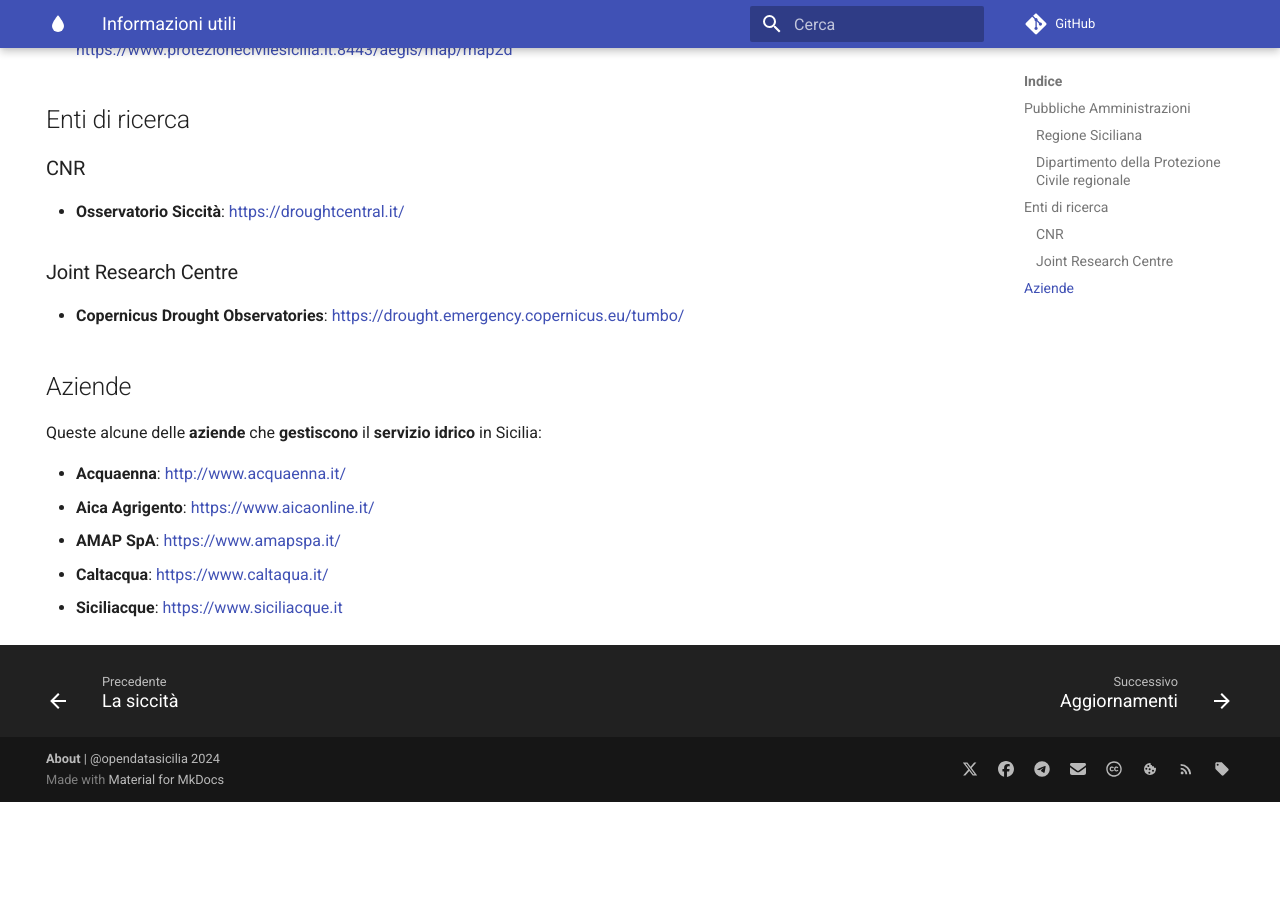
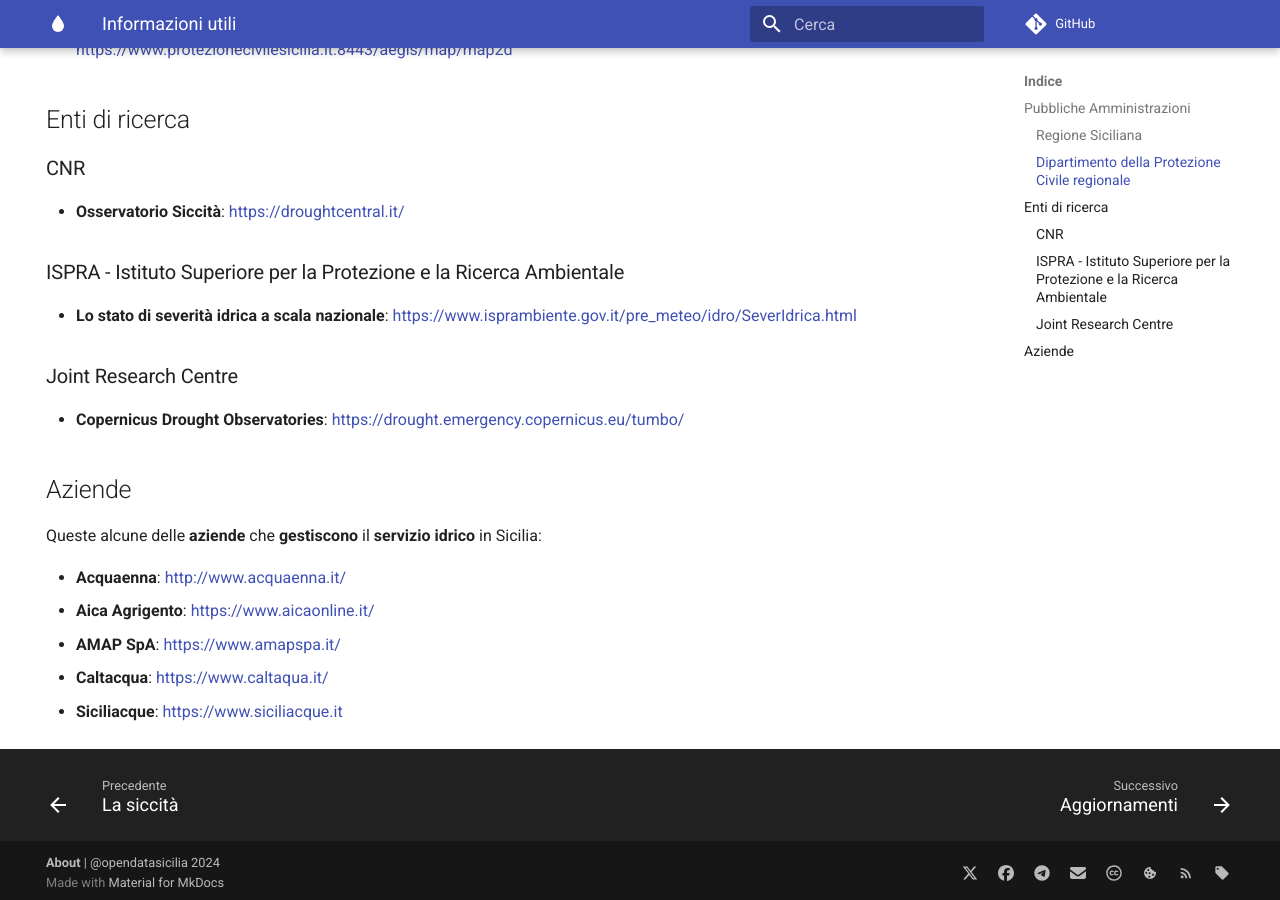
Before and after one commit to opendatasicilia/emergenza-idrica-sicilia, an MkDocs documentation site: the page built from docs/informazioni/index.md, in a window 1280 px wide and 900 px high, scrolled down 753 px. Built offline with MkDocs 1.6.1 and Material for MkDocs 9.7.7, drawn with Linux system fonts in a browser that asks for light colours; comment, search, counter and statistics services are not loaded; before the commit the page ends 1555 px from its top, so only the background shows below that.

```diff
--- a/docs/informazioni/index.md
+++ b/docs/informazioni/index.md
@@ -29,6 +29,10 @@ A seguire una serie di informazioni utili correlate al progetto.
 
 - **Osservatorio Siccità**: <https://droughtcentral.it/>
 
+### ISPRA - Istituto Superiore per la Protezione e la Ricerca Ambientale
+
+- **Lo stato di severità idrica a scala nazionale**: <https://www.isprambiente.gov.it/pre_meteo/idro/SeverIdrica.html>
+
 ### Joint Research Centre
 
 - **Copernicus Drought Observatories**: <https://drought.emergency.copernicus.eu/tumbo/>
```
Also changed, not shown: docs/aggiornamenti/articoli/annuncio/severita-idrica/index.md (added, +28 -0 lines), docs/aggiornamenti/articoli/annuncio/severita-idrica/severita.png (added).
